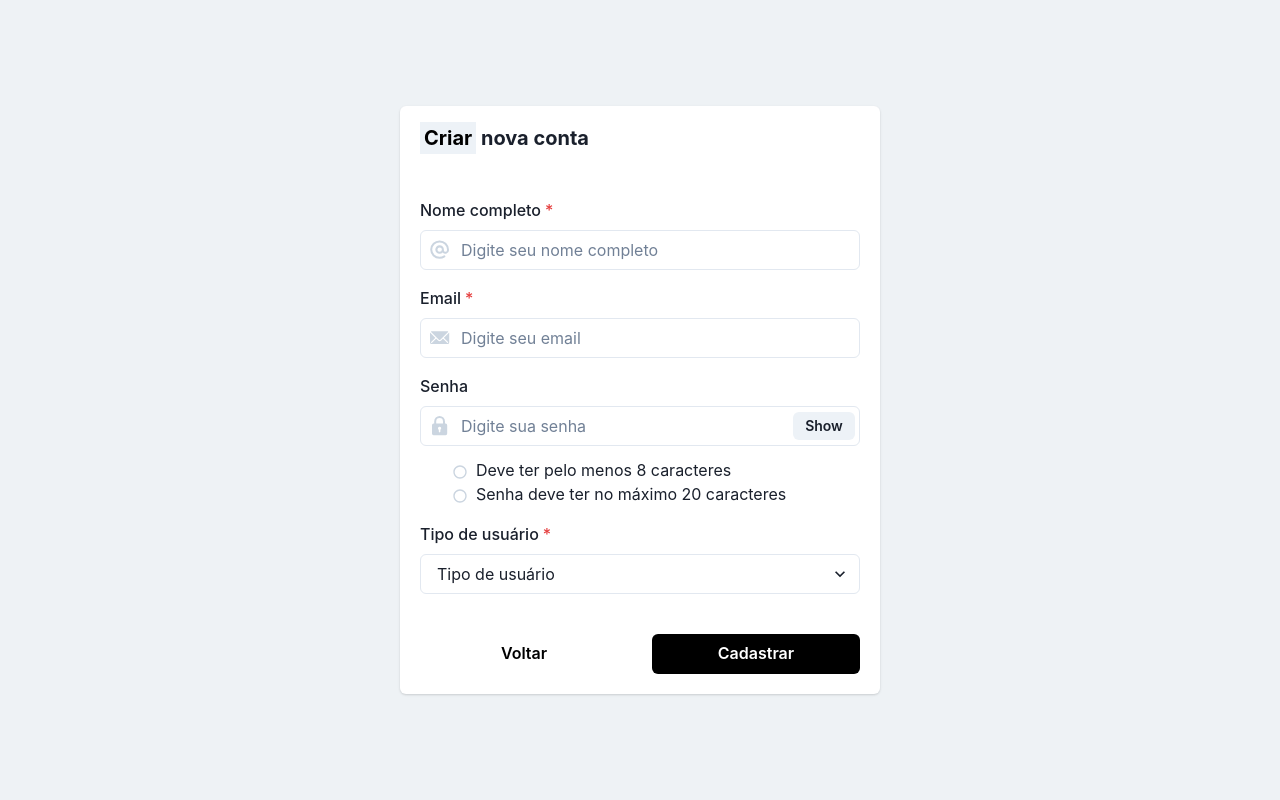
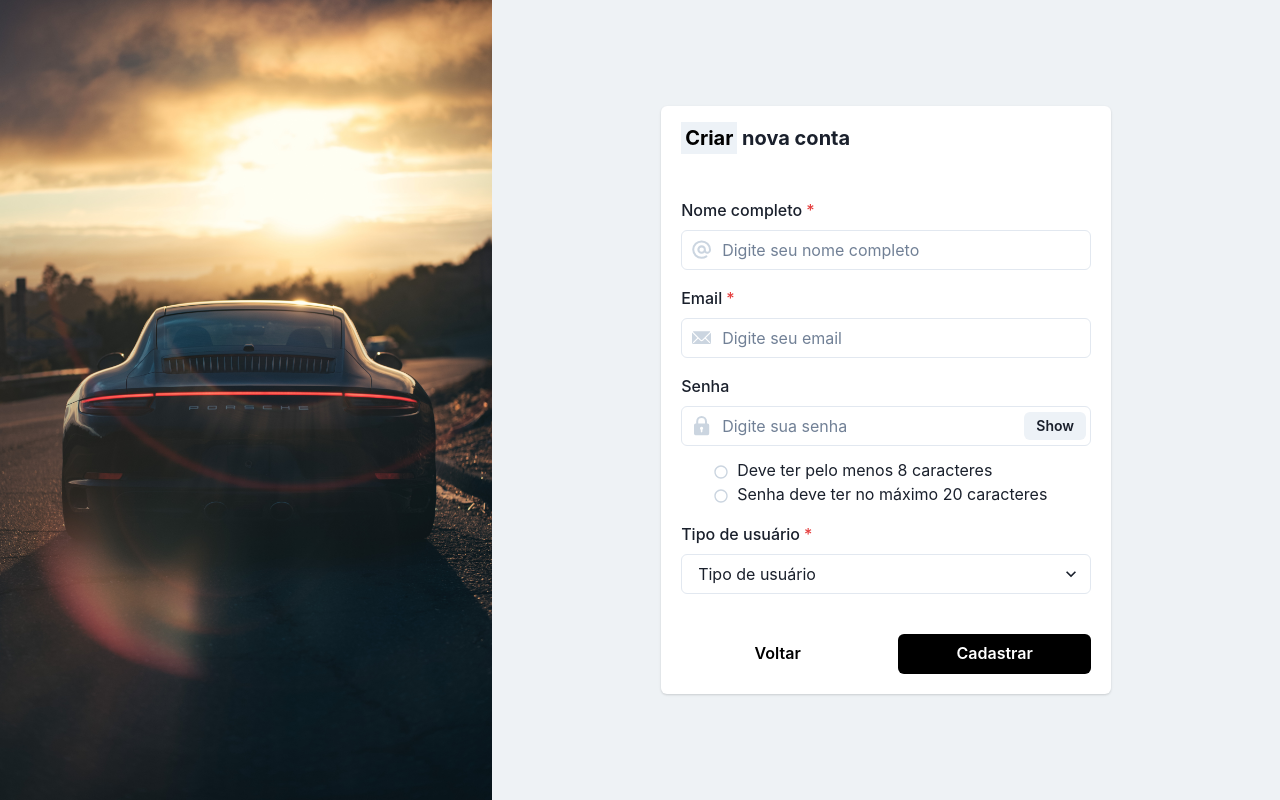
Before and after one commit to ICEI-PUC-Minas-PPLES-TI/plf-es-2023-1-ti5-5104100-race-engineering, a Next.js app in the folder codigo/web/race-engineering/: page /register-user in a window 1280 px wide. Built offline with nearby package versions, Linux system fonts and the light colour scheme.

Commit message:
refactor: about, login, and register user sections

```diff
--- /dev/null
+++ b/codigo/web/race-engineering/src/components/BackgroundSection/index.tsx
@@ -0,0 +1,48 @@
+import { ReactNode } from 'react';
+
+import { Box, Stack } from '@chakra-ui/react';
+
+import bgDesktop from '../../assets/images/porsche-01.jpg';
+import bgMobile from '../../assets/images/porsche-02.jpg';
+
+interface Props {
+  children: ReactNode;
+}
+
+const BackgroundSection = ({ children }: Props) => (
+  <Box
+    minHeight="100vh"
+    width="100%"
+    display="flex"
+    justifyContent="center"
+    alignItems="center"
+    flexDirection={{ lg: "row", md: "column", sm: "column", base: "column" }}
+  >
+    <Box
+      width={{ lg: "50%", md: "100%", sm: "100%", base: "100%", xl: "100vh" }}
+      minHeight={{ lg: "100vh", md: "50vh", sm: "40vh", base: "40vh" }}
+      backgroundImage={{
+        xl: `url(${bgDesktop.src})`,
+        lg: `url(${bgDesktop.src})`,
+        md: `url(${bgMobile.src})`,
+        sm: `url(${bgDesktop.src})`,
+        base: `url(${bgDesktop.src})`,
+      }}
+      backgroundRepeat="no-repeat"
+      backgroundSize="cover"
+      backgroundPosition="center center"
+      className="about-image"
+    ></Box>
+    <Stack
+      direction="column"
+      justifyContent="center"
+      align="center"
+      width={{ lg: "50%", md: "100%", sm: "100%", base: "100%", xl: "100%" }}
+      minHeight={{ lg: "100vh", md: "50vh", sm: "60vh", base: "60vh" }}
+    >
+      {children}
+    </Stack>
+  </Box>
+);
+
+export default BackgroundSection;
--- a/codigo/web/race-engineering/src/pages/register-user/index.tsx
+++ b/codigo/web/race-engineering/src/pages/register-user/index.tsx
@@ -1,39 +1,20 @@
-import { AxiosError } from "axios";
+import { AxiosError } from 'axios';
 /* eslint-disable react/no-children-prop */
-import { useRouter } from "next/router";
-import React, { useState } from "react";
-import { useForm } from "react-hook-form";
+import { useRouter } from 'next/router';
+import React, { useState } from 'react';
+import { useForm } from 'react-hook-form';
 import {
-  RiCheckboxBlankCircleLine,
-  RiCheckboxCircleFill,
-  RiErrorWarningFill,
-} from "react-icons/ri";
+    RiCheckboxBlankCircleLine, RiCheckboxCircleFill, RiErrorWarningFill
+} from 'react-icons/ri';
 
-import api from "@/services/api";
-import { AtSignIcon, EmailIcon, LockIcon } from "@chakra-ui/icons";
+import BackgroundSection from '@/components/BackgroundSection';
+import api from '@/services/api';
+import { AtSignIcon, EmailIcon, LockIcon } from '@chakra-ui/icons';
 import {
-  Box,
-  Button,
-  Card,
-  CardBody,
-  CardFooter,
-  CardHeader,
-  FormControl,
-  FormErrorMessage,
-  FormLabel,
-  Heading,
-  Highlight,
-  Input,
-  InputGroup,
-  InputLeftElement,
-  InputRightElement,
-  List,
-  ListIcon,
-  ListItem,
-  Select,
-  Text,
-  useToast,
-} from "@chakra-ui/react";
+    Box, Button, Card, CardBody, CardFooter, CardHeader, FormControl, FormErrorMessage, FormLabel,
+    Heading, Highlight, Input, InputGroup, InputLeftElement, InputRightElement, List, ListIcon,
+    ListItem, Select, Text, useToast
+} from '@chakra-ui/react';
 
 type Register = {
   name: string;
@@ -113,14 +94,14 @@ const RegisterPage = () => {
   });
 
   return (
-    <Box
-      height="100vh"
-      width="100%"
-      display="flex"
-      justifyContent="center"
-      alignItems="center"
-    >
-      <FormControl width={480} as="form" onSubmit={onSubmit} isRequired>
+    <BackgroundSection>
+      <FormControl
+        my="32px"
+        maxWidth={450}
+        as="form"
+        onSubmit={onSubmit}
+        isRequired
+      >
         <Card>
           <CardHeader>
             <Heading as="h2" size="md">
@@ -232,14 +213,6 @@ const RegisterPage = () => {
                     Senha deve ter no máximo 20 caracteres{" "}
                   </ListItem>
                 </List>
-                {/* <FormErrorMessage>
-                  {errors.password?.type === "required" &&
-                    "A Senha é obrigatória"}
-                  {errors.password?.type === "minLength" &&
-                    "Senha deve ter pelo menos 8 caracteres"}
-                  {errors.password?.type === "maxLength" &&
-                    "Senha deve ter no máximo 20 caracteres"}
-                </FormErrorMessage> */}
               </FormControl>
             </Box>
 
@@ -248,7 +221,6 @@ const RegisterPage = () => {
               <InputGroup id="role">
                 <Select
                   value={selected}
-                  // {...register("userType")}
                   {...register("role")}
                   onChange={handleChange}
                 >
@@ -289,7 +261,7 @@ const RegisterPage = () => {
           </CardFooter>
         </Card>
       </FormControl>
-    </Box>
+    </BackgroundSection>
   );
 };
 
```
Also changed, not shown: codigo/web/race-engineering/src/pages/about/index.tsx (+8 -113 lines), codigo/web/race-engineering/src/pages/login/index.tsx (+13 -30 lines), codigo/web/race-engineering/src/assets/images/porsche-01.jpg (added), codigo/web/race-engineering/src/assets/images/porsche-02.jpg (added).
